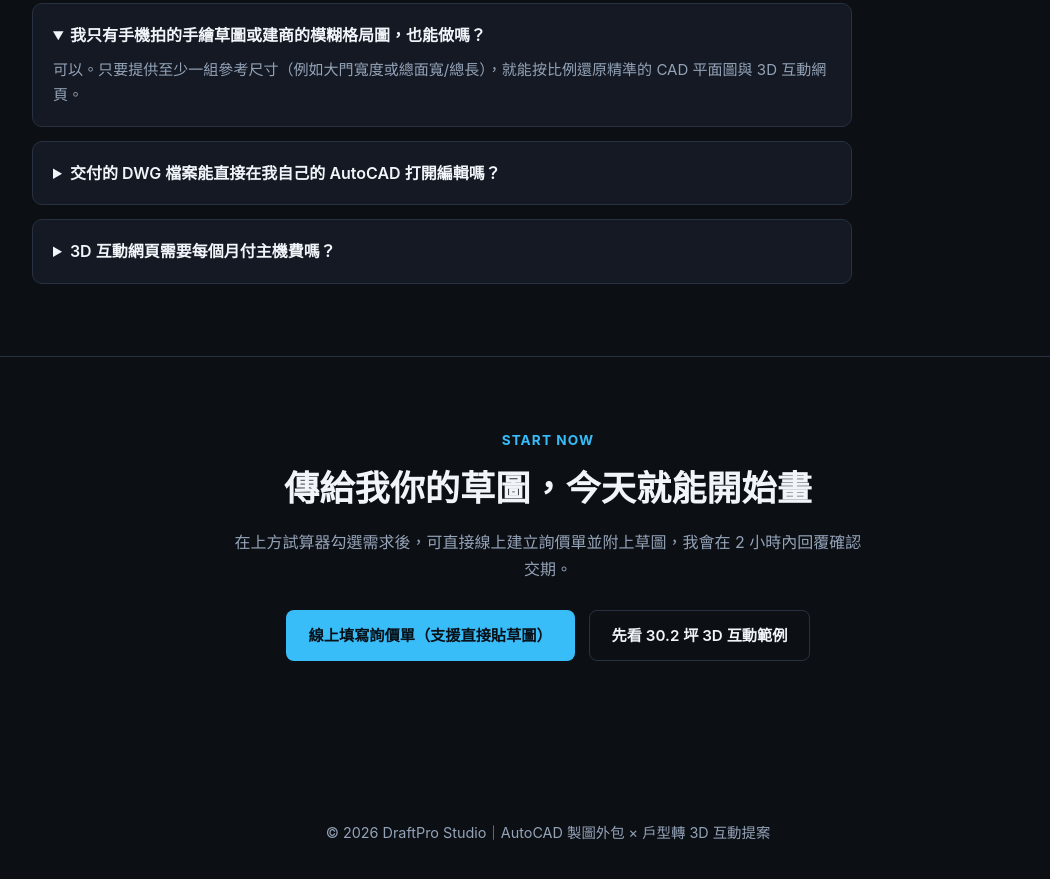
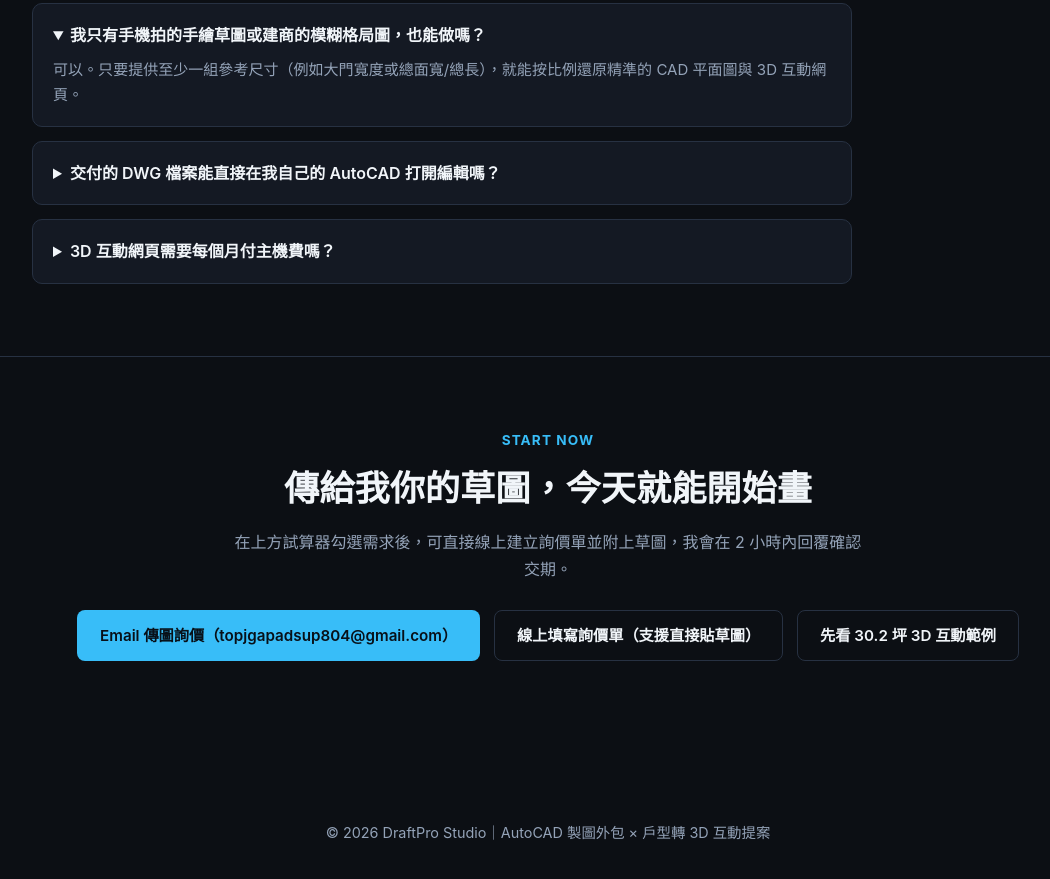
Before and after one commit to topjgapadsup804-pixel/ai-cad-studio, a plain HTML site: page index.html in a window 1280 px wide. Shown: the part 3000-3879 px from the top of the page, without its empty margins (92-1142 px from the left). Drawn offline with Linux system fonts and the light colour scheme.

Commit message:
feat: wire real contact email and dynamic quote mailto CTA (#2)
Co-authored-by: topjgapadsup804-pixel <topjgapadsup804-pixel@users.noreply.github.com>

```diff
--- a/index.html
+++ b/index.html
@@ -334,7 +334,8 @@
         <h2 class="section-title">傳給我你的草圖，今天就能開始畫</h2>
         <p class="section-sub" style="margin:0 auto 28px;">在上方試算器勾選需求後，可直接線上建立詢價單並附上草圖，我會在 2 小時內回覆確認交期。</p>
         <div class="hero-actions" style="justify-content:center;">
-          <a id="directInquiryLink" href="https://github.com/topjgapadsup804-pixel/ai-cad-studio/issues/new?title=%5B%E8%A3%BD%E5%9C%96%E8%A9%A2%E5%83%B9%5D%20CAD%20%2F%203D%20%E6%88%B6%E5%9E%8B%E5%B0%88%E6%A1%88&body=%E4%BD%A0%E5%A5%BD%EF%BC%8C%E6%88%91%E6%83%B3%E8%A9%A2%E5%95%8F%E8%A3%BD%E5%9C%96%E6%AA%94%E6%9C%9F%EF%BC%9A%0A-%20%E9%9C%80%E6%B1%82%E6%91%98%E8%A6%81%EF%BC%9A%0A-%20%E8%81%AF%E7%B5%A1%E6%96%B9%E5%BC%8F%EF%BC%88LINE%20%2F%20Email%EF%BC%89%EF%BC%9A" target="_blank" rel="noopener" class="btn btn-primary">線上填寫詢價單（支援直接貼草圖）</a>
+          <a id="emailInquiryLink" href="mailto:topjgapadsup804@gmail.com?subject=CAD%E8%A3%BD%E5%9C%96%E8%88%873D%E6%8F%90%E6%A1%88%E8%A9%A2%E5%83%B9" class="btn btn-primary">Email 傳圖詢價（topjgapadsup804@gmail.com）</a>
+          <a id="directInquiryLink" href="https://github.com/topjgapadsup804-pixel/ai-cad-studio/issues/new?title=%5B%E8%A3%BD%E5%9C%96%E8%A9%A2%E5%83%B9%5D%20CAD%20%2F%203D%20%E6%88%B6%E5%9E%8B%E5%B0%88%E6%A1%88&body=%E4%BD%A0%E5%A5%BD%EF%BC%8C%E6%88%91%E6%83%B3%E8%A9%A2%E5%95%8F%E8%A3%BD%E5%9C%96%E6%AA%94%E6%9C%9F%EF%BC%9A%0A-%20%E9%9C%80%E6%B1%82%E6%91%98%E8%A6%81%EF%BC%9A%0A-%20%E8%81%AF%E7%B5%A1%E6%96%B9%E5%BC%8F%EF%BC%88LINE%20%2F%20Email%EF%BC%89%EF%BC%9A" target="_blank" rel="noopener" class="btn btn-outline">線上填寫詢價單（支援直接貼草圖）</a>
           <a href="demo.html" class="btn btn-outline">先看 30.2 坪 3D 互動範例</a>
         </div>
       </div>
@@ -384,7 +385,15 @@
 
       const svcName = serviceEl.selectedOptions[0].text.split('（')[0];
       const addonText = selectedAddons.length ? selectedAddons.join('、') : '無';
-      quoteSummary.textContent = `方案：${svcName}｜坪數：${area} 坪｜加值：${addonText}｜預估：NT$ ${total.toLocaleString('zh-TW')}`;
+      const summary = `方案：${svcName}｜坪數：${area} 坪｜加值：${addonText}｜預估：NT$ ${total.toLocaleString('zh-TW')}`;
+      quoteSummary.textContent = summary;
+
+      const emailLink = document.getElementById('emailInquiryLink');
+      if (emailLink) {
+        const subject = encodeURIComponent(`[製圖詢價] ${svcName} (${area}坪)`);
+        const body = encodeURIComponent(`你好，我想詢問製圖檔期與報價：\n\n${summary}\n\n（請附上草圖、格局圖或參考尺寸）`);
+        emailLink.href = `mailto:topjgapadsup804@gmail.com?subject=${subject}&body=${body}`;
+      }
     }
 
     serviceEl.addEventListener('change', updateQuote);
```
Also changed, not shown: 1 other file.
